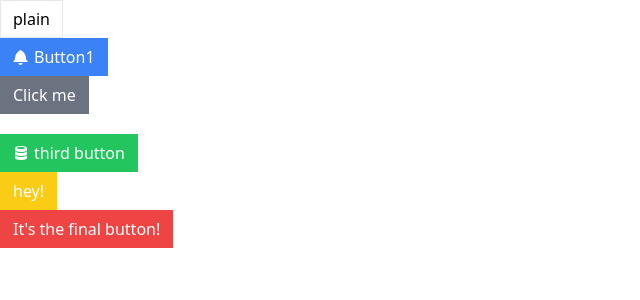
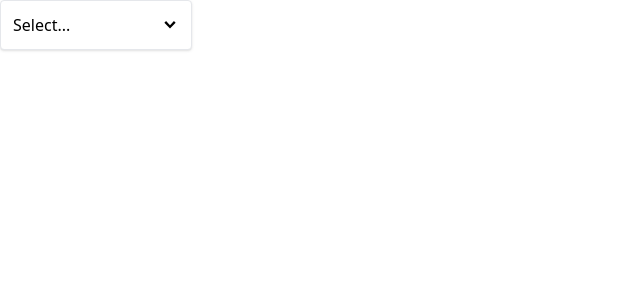
Before and after one commit to beardfaceguy/react, a React (Create React App) app in the folder comps/: page / in a window 1280 px wide. Shown: the top 300 px of the page, without its empty margins (0-640 px from the left). Built offline with nearby package versions, Linux system fonts and the light colour scheme.

Commit message:
added dropdown component and implementation

```diff
--- a/comps/src/App.js
+++ b/comps/src/App.js
@@ -1,39 +1,17 @@
-import Button from './Button';
-import { GoBell, GoDatabase } from 'react-icons/go';
-
+import Dropdown from './components/Dropdown';
+import { useState } from 'react';
 function App() {
-  const handleClick = () => {
-    console.log('hi there');
+  const [selection, setSeletion] = useState(null);
+  const handleSelect = (option) => {
+    setSeletion(option);
   };
+  const options = [
+    { label: 'Red', value: 'red' },
+    { label: 'Green', value: 'green' },
+    { label: 'Blue', value: 'blue' },
+  ];
   return (
-    <div>
-      <div>
-        <Button>plain</Button>
-      </div>
-      <div>
-        <Button primary onClick={handleClick}>
-          <GoBell />
-          Button1
-        </Button>
-      </div>
-      <div>
-        <Button secondary className="mb-5">
-          Click me
-        </Button>
-      </div>
-      <div>
-        <Button success>
-          <GoDatabase />
-          third button
-        </Button>
-      </div>
-      <div>
-        <Button warning>hey!</Button>
-      </div>
-      <div>
-        <Button danger>It's the final button!</Button>
-      </div>
-    </div>
+    <Dropdown options={options} value={selection} onChange={handleSelect} />
   );
 }
 
--- /dev/null
+++ b/comps/src/components/Accordion.js
@@ -0,0 +1,44 @@
+import { useState } from 'react';
+import { GoChevronDown, GoChevronLeft } from 'react-icons/go';
+function Accordion({ items }) {
+  const [expandedIndex, setExpandedIndex] = useState(-1);
+  // this version of handleClick is written to fix a bug where if you in-code click the same section twice in a row,
+  // the setExpandedIndex isn't looking at the latest version of expandedIndex, due to batching.  Somehow, this version
+  // guarantees that
+  const handleClick = (nextIndex) => {
+    setExpandedIndex((currentExpandedIndex) => {
+      if (currentExpandedIndex === nextIndex) {
+        return -1;
+      } else {
+        return nextIndex;
+      }
+    });
+  };
+
+  const renderedItems = items.map((item, index) => {
+    const isExpanded = index === expandedIndex;
+    // conditional ? true return value : false return value
+    const icon = (
+      <span className="text-xl">
+        {isExpanded ? <GoChevronDown /> : <GoChevronLeft />}
+      </span>
+    );
+    // || returns the first truthy value
+    // && returns the first falsey value or the last truthy value.
+    return (
+      <div key={item.id}>
+        <div
+          className="flex justify-between p-3 bg-gray-50 border-b items-center cursor-pointer"
+          onClick={() => handleClick(index)}
+        >
+          {item.label}
+          {icon}
+        </div>
+        {isExpanded && <div className="border-b p-5">{item.content}</div>}
+      </div>
+    );
+  });
+  return <div className="border-x border-t rounded">{renderedItems}</div>;
+}
+
+export default Accordion;
--- /dev/null
+++ b/comps/src/components/Dropdown.js
@@ -0,0 +1,47 @@
+import { useState } from 'react';
+import { GoChevronDown } from 'react-icons/go';
+
+function Dropdown({ options, value, onChange }) {
+  const [isOpen, setIsOpen] = useState(false);
+
+  const handleOptionClick = (option) => {
+    setIsOpen(false);
+    onChange(option);
+  };
+
+  const handleToggleOpen = () => {
+    setIsOpen((currentIsOpen) => !currentIsOpen);
+  };
+
+  const renderedOptions = options.map((option) => {
+    return (
+      <div
+        className="hover:bg-sky-100 rounded cursor-pointer p-1"
+        onClick={() => handleOptionClick(option)}
+        key={option.value}
+      >
+        {option.label}
+      </div>
+    );
+  });
+
+  return (
+    // in the second div below, the value?.label checks whether the value object is defined or not, and returns undefined if not.
+    // Combined with the boolean operator ||, this will then return the 'Select...' string.  If value is defined, it will return the label property
+    <div className="w-48 relative">
+      <div
+        className="flex justify-between items-center cursor-pointer border rounded p-3 shadow bg-white w-full"
+        onClick={handleToggleOpen}
+      >
+        {value?.label || 'Select...'}
+        <GoChevronDown className="text-lg" />
+      </div>
+      {isOpen && (
+        <div className="absolute top-full border rounded p-3 shadow bg-white w-full">
+          {renderedOptions}
+        </div>
+      )}
+    </div>
+  );
+}
+export default Dropdown;
--- /dev/null
+++ b/comps/src/pages/AccordionPage.js
@@ -0,0 +1,28 @@
+import Button from '../components/Button';
+import { GoBell, GoDatabase } from 'react-icons/go';
+import Accordion from '../components/Accordion';
+function AccordionPage() {
+  const items = [
+    {
+      id: 'asdf',
+      label: 'Can I use react on a project?',
+      content:
+        'You can use React on any project you want. You can use React on any project you want',
+    },
+    {
+      id: 'qeqwe',
+      label: 'Can I use Javascript on a project?',
+      content:
+        'You can use React on any project you want. You can use React on any project you want',
+    },
+    {
+      id: 'ljkh',
+      label: 'Can I use CSS on a project?',
+      content:
+        'You can use React on any project you want. You can use React on any project you want',
+    },
+  ];
+  return <Accordion items={items} />;
+}
+
+export default AccordionPage;
--- /dev/null
+++ b/comps/src/pages/ButtonPage.js
@@ -0,0 +1,40 @@
+import Button from '../components/Button';
+import { GoBell, GoDatabase } from 'react-icons/go';
+
+function ButtonPage() {
+  const handleClick = () => {
+    console.log('hi there');
+  };
+  return (
+    <div>
+      <div>
+        <Button>plain</Button>
+      </div>
+      <div>
+        <Button primary onClick={handleClick}>
+          <GoBell />
+          Button1
+        </Button>
+      </div>
+      <div>
+        <Button secondary className="mb-5">
+          Click me
+        </Button>
+      </div>
+      <div>
+        <Button success>
+          <GoDatabase />
+          third button
+        </Button>
+      </div>
+      <div>
+        <Button warning>hey!</Button>
+      </div>
+      <div>
+        <Button danger>It's the final button!</Button>
+      </div>
+    </div>
+  );
+}
+
+export default ButtonPage;
```
Also changed, not shown: comps/src/components/Button.js (renamed from comps/src/Button.js).
